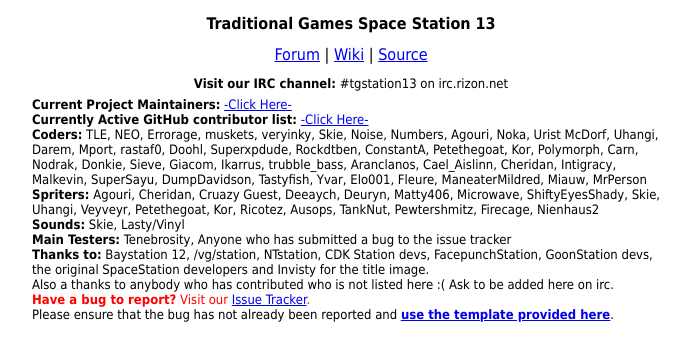
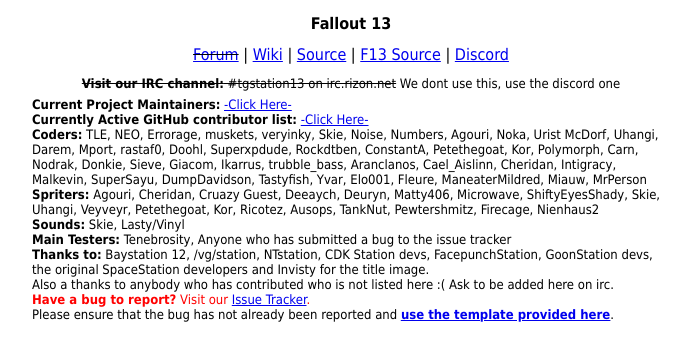
Before and after one commit to BadDeathclaw/Drymouth-Gulch, a plain HTML site: page html/templates/header.html in a window 1280 px wide. Shown: the whole page, without its empty margins (289-979 px from the left). Drawn offline with Linux system fonts and the light colour scheme; files that its build step writes are made by us from their sources.

Commit message:
Update header.html

```diff
--- a/html/templates/header.html
+++ b/html/templates/header.html
@@ -1,7 +1,7 @@
 <!DOCTYPE HTML PUBLIC "-//W3C//DTD HTML 4.01 Transitional//EN" "http://www.w3.org/TR/html4/loose.dtd">
 <html>
 <head>
-  <title>/tg/ Station 13 Changelog</title>
+  <title>Fallout 13 Changelog</title>
   <link rel="stylesheet" type="text/css" href="changelog.css">
   <base target="_blank" />
   <script type='text/javascript'>
@@ -23,10 +23,10 @@
 <table align='center' class="top">
 	<tr>
 		<td valign='top'>
-			<div align='center'><font size='3'><b>Traditional Games Space Station 13</b></font></div>
+			<div align='center'><font size='3'><b>Fallout 13</b></font></div>
 
-			<p><div align='center'><font size='3'><a href="http://www.tgstation13.org/phpBB/">Forum</a> | <a href="http://www.tgstation13.org/wiki/Main_Page">Wiki</a> | <a href="https://github.com/tgstation/-tg-station">Source</a></font></div></p>
-			<font size='2'><b>Visit our IRC channel:</b> #tgstation13 on irc.rizon.net</font>
+			<p><div align='center'><font size='3'><strike><a href="http://www.tgstation13.org/phpBB/">Forum</a></strike> | <a href="http://www.tgstation13.org/wiki/Main_Page">Wiki</a> | <a href="https://github.com/tgstation/-tg-station">Source</a> | <a href="https://github.com/Digdugxx/TG-Claw">F13 Source</a> | <a href="https://discord.gg/pY33Q8c">Discord</a> </font></div></p>
+			<font size='2'><strike><b>Visit our IRC channel:</b> #tgstation13 on irc.rizon.net</strike> We dont use this, use the discord one</font>
 			</td>
 	</tr>
 </table>
@@ -41,7 +41,7 @@
 			<font size='2'><b>Sounds:</b> Skie, Lasty/Vinyl<br></font>
 			<font size='2'><b>Main Testers:</b> Tenebrosity, Anyone who has submitted a bug to the issue tracker<br></font>
 			<font size='2'><b>Thanks to:</b> Baystation 12, /vg/station, NTstation, CDK Station devs, FacepunchStation, GoonStation devs, the original SpaceStation developers and Invisty for the title image.<br> Also a thanks to anybody who has contributed who is not listed here :( Ask to be added here on irc.</font>
-			<font size='2' color='red'><b><br>Have a bug to report?</b> Visit our <a href="https://github.com/tgstation/-tg-station/issues?labels=Bug&state=open">Issue Tracker</a>.<br></font>
+			<font size='2' color='red'><b><br>Have a bug to report?</b> Visit our <a href="https://github.com/Digdugxx/TG-Claw/issues">Issue Tracker</a>.<br></font>
 			<font size='2'>Please ensure that the bug has not already been reported and <u><a href="https://github.com/tgstation/-tg-station/issues/724"><b>use the template provided here</b></a></u>.</font>
 		</td>
 	</tr>
```
